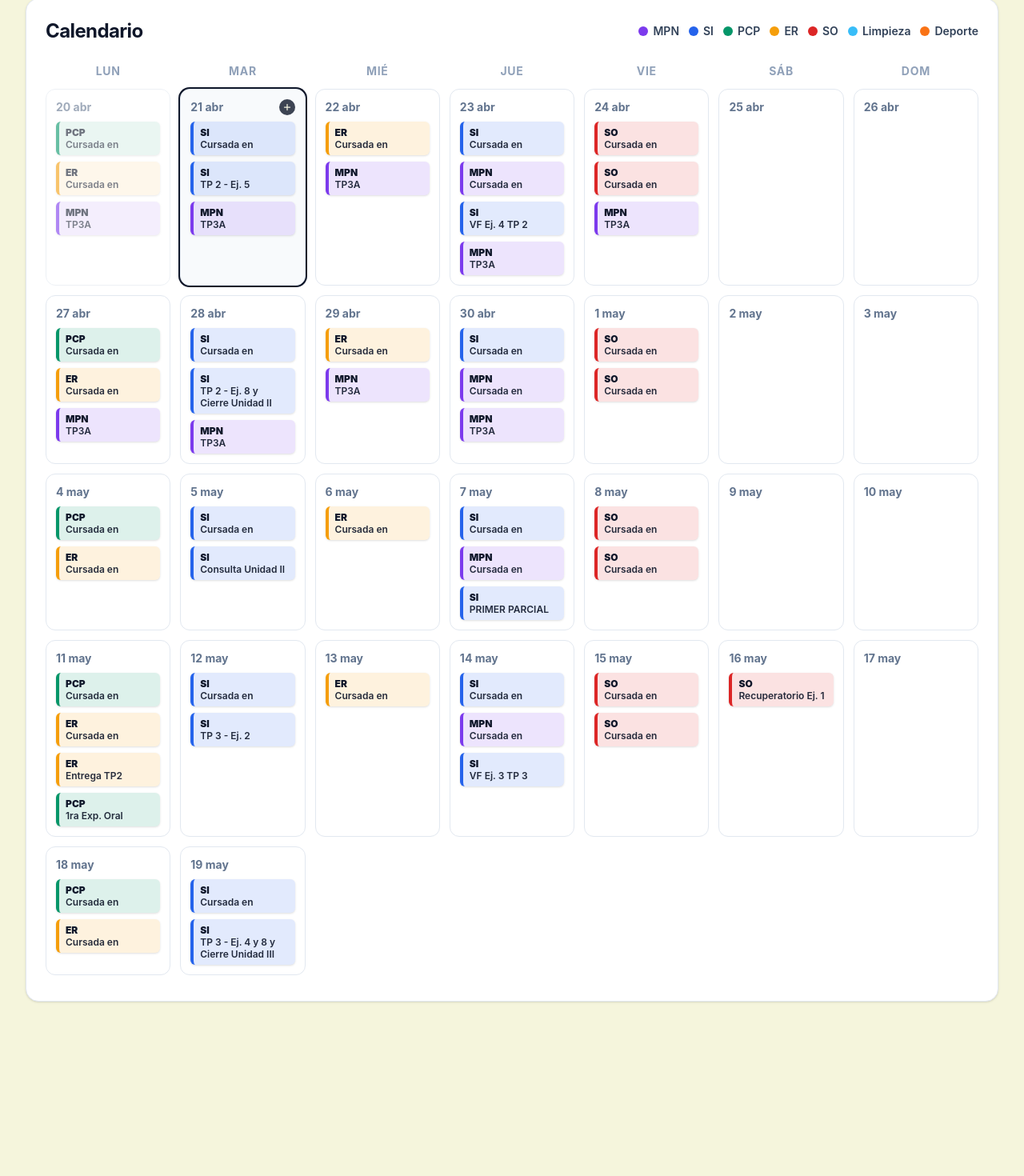
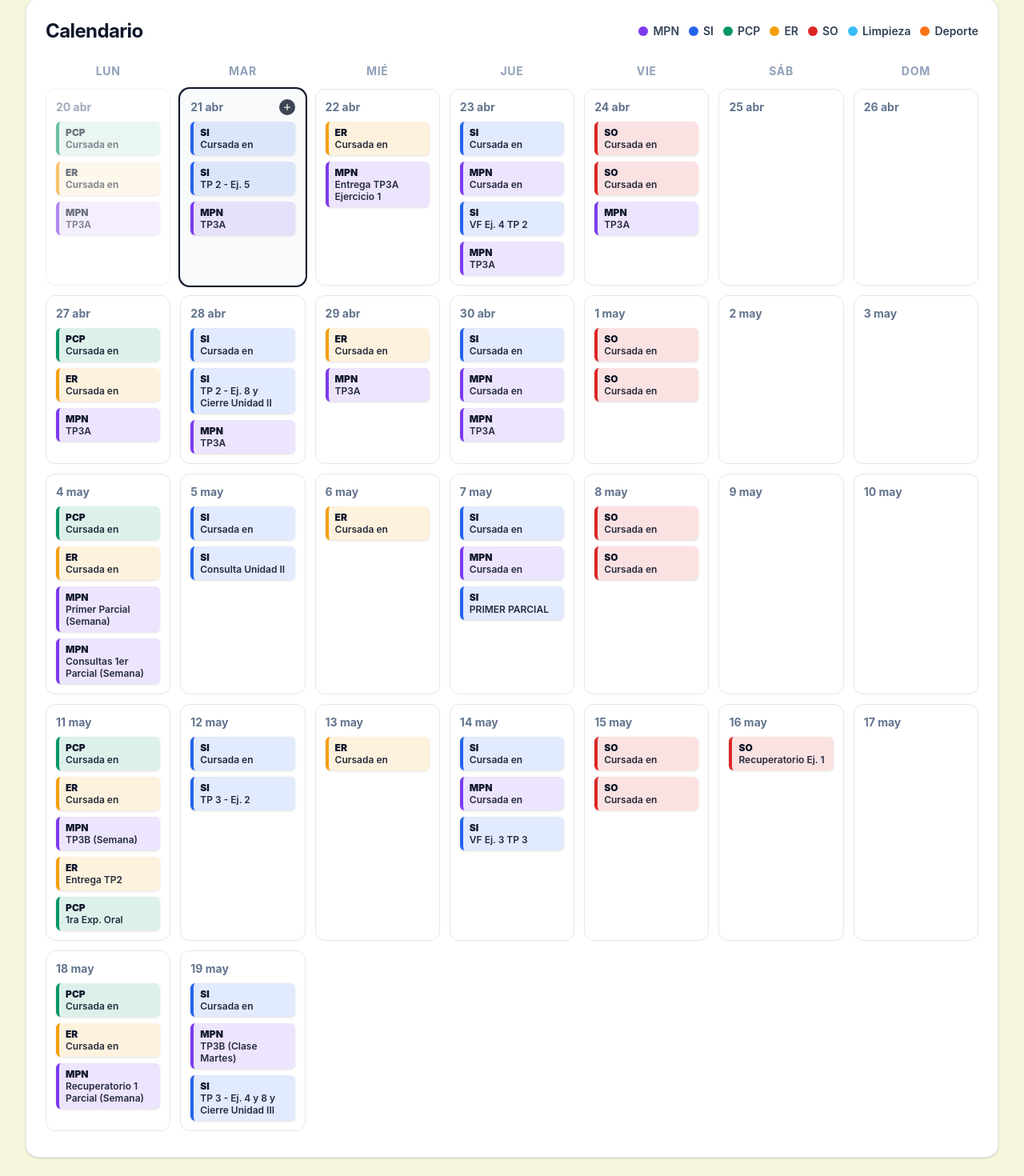
Before and after one commit to ulisesoliva17/Mi-Organizacion.unco, a React (Vite) app: page / in a window 1280 px wide. Shown: the part 824-2294 px from the top of the page at 80% size. Before the commit the page ends 2108 px from the top, so only its background shows below. Built offline with nearby package versions, Linux system fonts and the light colour scheme.

Commit message:
Sync cronograma MPN post-15/04

```diff
--- a/src/data/initialData.js
+++ b/src/data/initialData.js
@@ -25,13 +25,27 @@ export const initialData = {
 
     { fecha: "2026-04-20", mat: "MPN", desc: "TP3A" },
     { fecha: "2026-04-21", mat: "MPN", desc: "TP3A" },
-    { fecha: "2026-04-22", mat: "MPN", desc: "TP3A" },
+    { fecha: "2026-04-22", mat: "MPN", desc: "Entrega TP3A Ejercicio 1" },
     { fecha: "2026-04-23", mat: "MPN", desc: "TP3A" },
     { fecha: "2026-04-24", mat: "MPN", desc: "TP3A" },
     { fecha: "2026-04-27", mat: "MPN", desc: "TP3A" },
     { fecha: "2026-04-28", mat: "MPN", desc: "TP3A" },
     { fecha: "2026-04-29", mat: "MPN", desc: "TP3A" },
     { fecha: "2026-04-30", mat: "MPN", desc: "TP3A" },
+
+    { fecha: "2026-05-04", mat: "MPN", desc: "Primer Parcial (Semana)" },
+    { fecha: "2026-05-04", mat: "MPN", desc: "Consultas 1er Parcial (Semana)" },
+    { fecha: "2026-05-11", mat: "MPN", desc: "TP3B (Semana)" },
+    { fecha: "2026-05-18", mat: "MPN", desc: "Recuperatorio 1 Parcial (Semana)" },
+    { fecha: "2026-05-19", mat: "MPN", desc: "TP3B (Clase Martes)" },
+    { fecha: "2026-05-26", mat: "MPN", desc: "TP3B y TP4 (Semana)" },
+
+    { fecha: "2026-06-01", mat: "MPN", desc: "TP4 y TP5 (Semana)" },
+    { fecha: "2026-06-05", mat: "MPN", desc: "Entrega TP5 Ejercicio 1" },
+    { fecha: "2026-06-08", mat: "MPN", desc: "Segundo Parcial (Semana)" },
+    { fecha: "2026-06-16", mat: "MPN", desc: "Consultas virtuales (Semana)" },
+    { fecha: "2026-06-22", mat: "MPN", desc: "Recuperatorio 2do Parcial (Semana)" },
+    { fecha: "2026-06-29", mat: "MPN", desc: "COLOQUIO (Semana)" },
 
     { fecha: "2026-05-05", mat: "SI", desc: "Consulta Unidad II" },
     { fecha: "2026-05-07", mat: "SI", desc: "PRIMER PARCIAL" },
```
